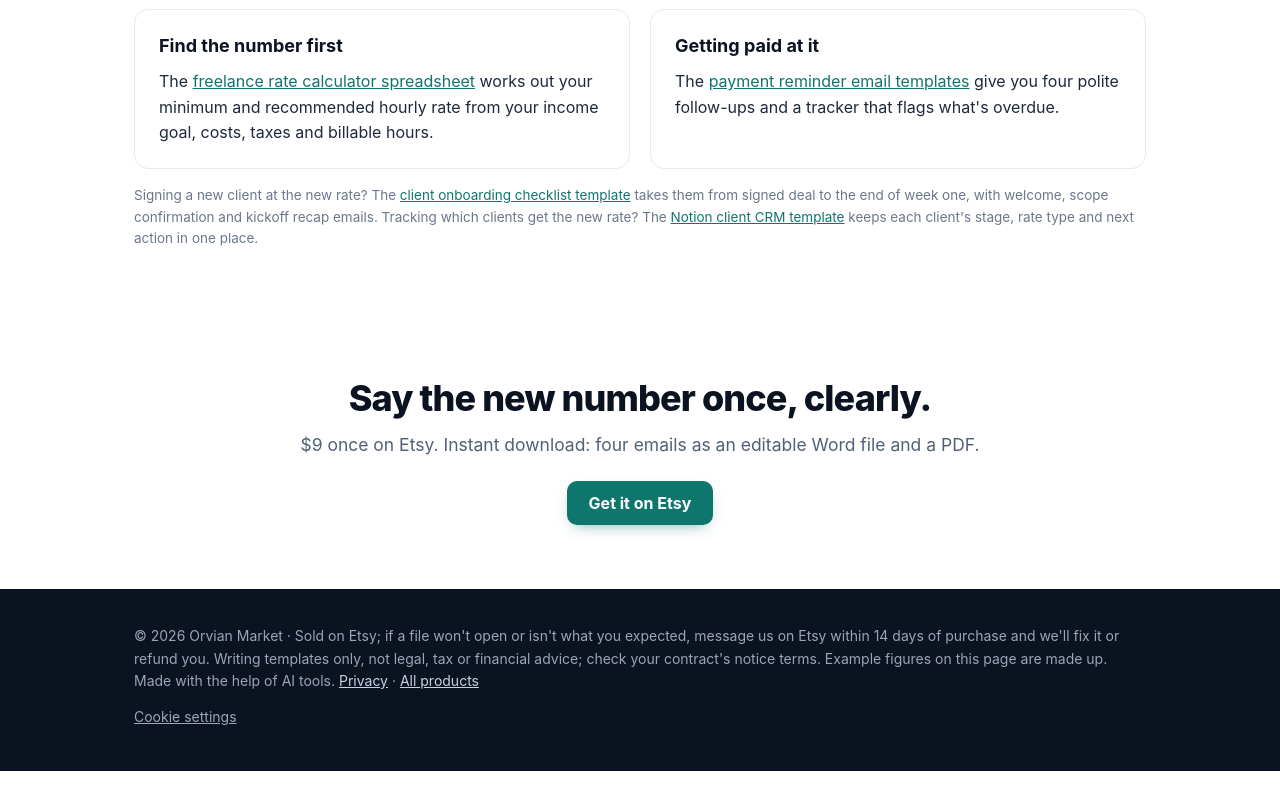
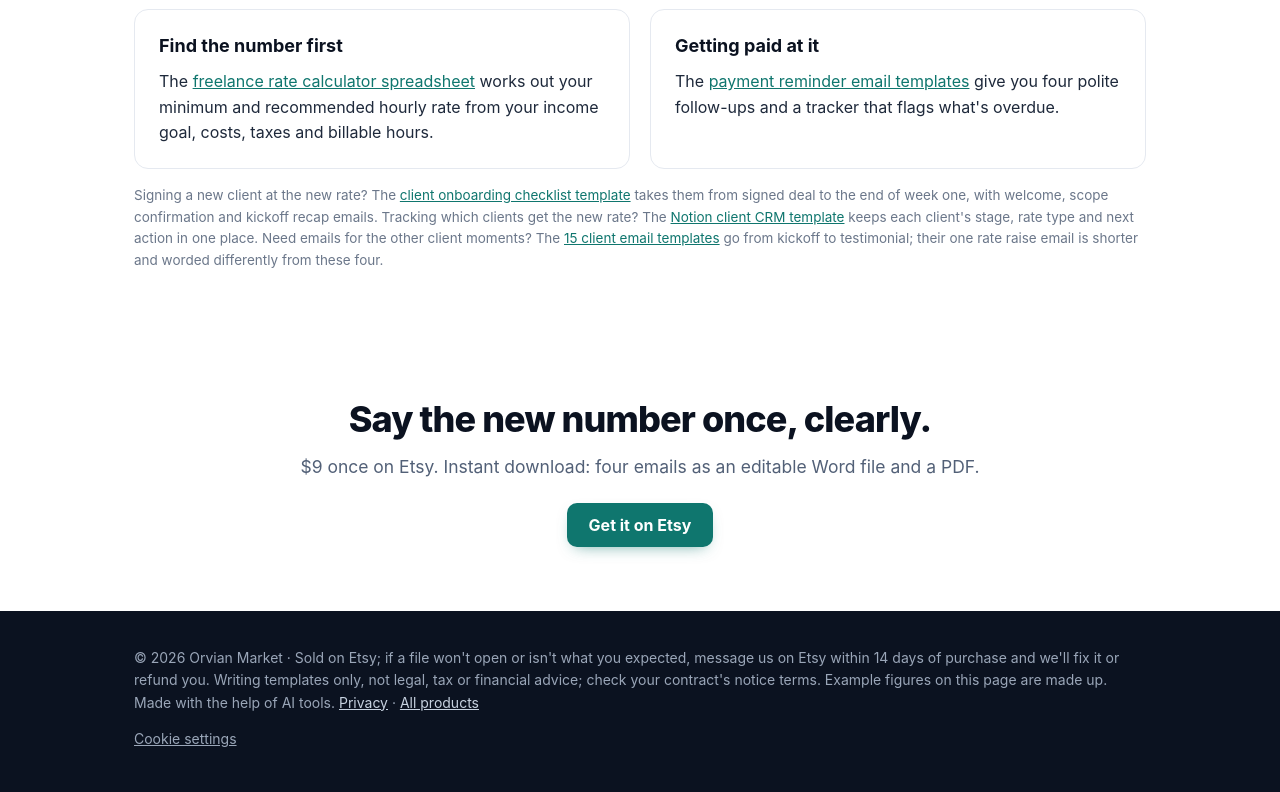
Before and after one commit to jhodges3401-code/jhodges3401-code.github.io, a plain HTML site: page rate-increase-email-templates/index.html in a window 1280 px wide. Shown: the part 4331-5123 px from the top of the page. Before the commit the page ends 5102 px from the top, so only its background shows below. Drawn offline with Linux system fonts and the light colour scheme.

Commit message:
Link /client-email-templates-for-freelancers/ from rate-increase page (wording differs, stated); add to sitemap + lastmods (3/3)

```diff
--- a/rate-increase-email-templates/index.html
+++ b/rate-increase-email-templates/index.html
@@ -161,7 +161,7 @@ td.n,.nw{white-space:nowrap}.hero .w>*{min-width:0}
 <div class="card"><h3>Find the number first</h3><p style="margin:0;color:var(--ink2)">The <a href="/freelance-rate-calculator-spreadsheet/">freelance rate calculator spreadsheet</a> works out your minimum and recommended hourly rate from your income goal, costs, taxes and billable hours.</p></div>
 <div class="card"><h3>Getting paid at it</h3><p style="margin:0;color:var(--ink2)">The <a href="/payment-reminder-email-templates/">payment reminder email templates</a> give you four polite follow-ups and a tracker that flags what's overdue.</p></div>
 </div>
-<p class="note" style="margin-top:16px">Signing a new client at the new rate? The <a href="/client-onboarding-checklist-template/">client onboarding checklist template</a> takes them from signed deal to the end of week one, with welcome, scope confirmation and kickoff recap emails. Tracking which clients get the new rate? The <a href="/notion-client-crm-template/">Notion client CRM template</a> keeps each client's stage, rate type and next action in one place.</p>
+<p class="note" style="margin-top:16px">Signing a new client at the new rate? The <a href="/client-onboarding-checklist-template/">client onboarding checklist template</a> takes them from signed deal to the end of week one, with welcome, scope confirmation and kickoff recap emails. Tracking which clients get the new rate? The <a href="/notion-client-crm-template/">Notion client CRM template</a> keeps each client's stage, rate type and next action in one place. Need emails for the other client moments? The <a href="/client-email-templates-for-freelancers/">15 client email templates</a> go from kickoff to testimonial; their one rate raise email is shorter and worded differently from these four.</p>
 </div></section>
 
 <section class="final"><div class="w">
--- a/sitemap.xml
+++ b/sitemap.xml
@@ -15,4 +15,5 @@
 <url><loc>https://orvianmarketplace.com/rate-increase-email-templates/</loc><lastmod>2026-10-31</lastmod></url>
 <url><loc>https://orvianmarketplace.com/client-onboarding-checklist-template/</loc><lastmod>2026-10-31</lastmod></url>
 <url><loc>https://orvianmarketplace.com/notion-client-crm-template/</loc><lastmod>2026-10-31</lastmod></url>
+<url><loc>https://orvianmarketplace.com/client-email-templates-for-freelancers/</loc><lastmod>2026-10-31</lastmod></url>
 </urlset>
```
